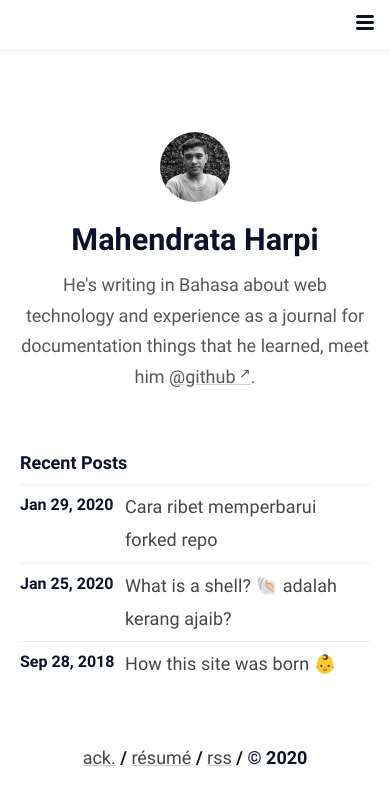
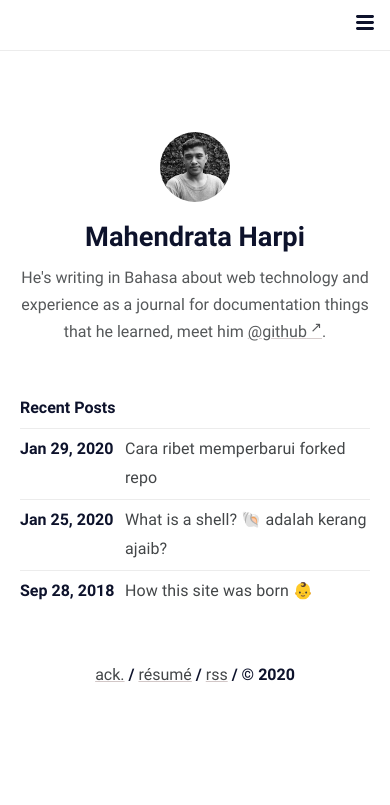
Before and after one commit to piharpi/piharpi.com, a Jekyll site: the page built from index.md, in a window 390 px wide. Shown: the top 805 px of the page. Built offline with Jekyll 4.4.1, drawn with Linux system fonts in a browser that asks for light colours.

Commit message:
remove media query from body

```diff
--- a/_sass/bangsring/_base.scss
+++ b/_sass/bangsring/_base.scss
@@ -40,11 +40,6 @@ body {
   font-feature-settings: "kern" 1;
   font-kerning: normal;
   box-sizing: border-box;
-
-  @include media-query($on-mobile) {
-    $base-font-size: 18px;
-    font: $normal-weight #{$base-font-size}/#{$base-line-height} $sans-family;
-  }
 }
 
 // Set `margin-bottom` to maintain vertical rhythm
```
